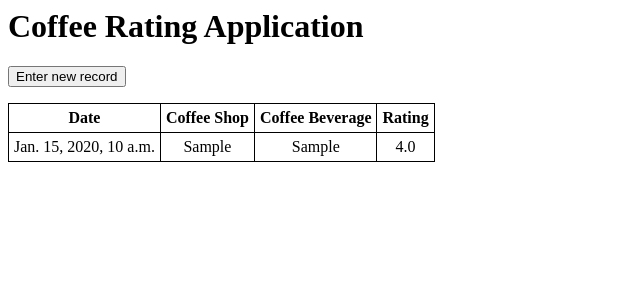
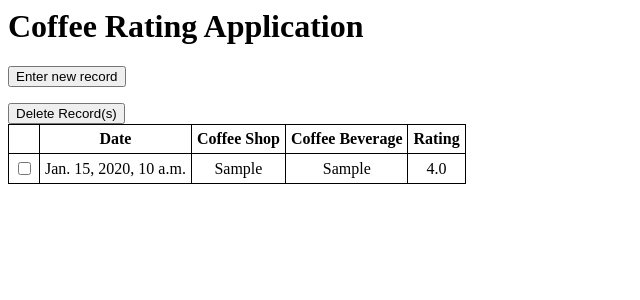
Before and after one commit to obejjada/coffee-rating-app, a Django app: page /coffee_database/all-records in a window 1280 px wide. Shown: the top 300 px of the page, without its empty margins (0-640 px from the left). Run offline with Django 4.2, Linux system fonts and the light colour scheme; tables that the repository leaves empty hold one stand-in row (values such as "Sample post").

Commit message:
Created delete method that takes the selected entries and deletes them from the database. Use the checkbox input which links to the ID of the databse entries. this id is used to delete from the database

```diff
--- a/coffee_database/templates/coffee_database/all-records.html
+++ b/coffee_database/templates/coffee_database/all-records.html
@@ -10,10 +10,14 @@
 </style>
 </head>
 <form action = "coffee-entry">
-  <input value = "Enter new record" type="submit" >
+  <input value = "Enter new record" type="submit">
 </form>
+<form action = "delete-entry" method = 'post'>
+  {% csrf_token %}
+  <input value = "Delete Record(s)" type="submit">
 <table>
     <tbody>
+        <th></th>
         <th style="text-align: center">Date</th>
         <th style="text-align: center">Coffee Shop</th>
         <th style="text-align: center">Coffee Beverage</th>
@@ -21,6 +25,9 @@
     </tbody>
     {% for record in all_records %}
     <tr>
+        <td>
+          <input type = "checkbox" name = "checkbox" value="{{record.id}}">
+        </td>
         <td style="text-align: center">{{record.Date}}</td>
         <td style="text-align: center">{{record.coffee_shop}}</td>
         <td style="text-align: center">{{record.coffee_beverage}}</td>
@@ -28,3 +35,4 @@
     </tr>
     {% endfor %}
 </table>
+</form>
--- a/coffee_database/urls.py
+++ b/coffee_database/urls.py
@@ -6,4 +6,5 @@ urlpatterns = [
     path("all-records", views.database_return, name="database_return"),
     path("coffee-entry", views.submit_form, name='submit_form'),
     path("coffee-entered", views.submit_record, name='submit_record'),
+    path("delete-entry", views.delete_entry, name='delete_entry')
 ]
--- a/coffee_database/views.py
+++ b/coffee_database/views.py
@@ -16,7 +16,8 @@ def database_return(request):
                    "coffee_shop": database_entries[index].get("coffee_shop"),
                    "coffee_beverage": database_entries[index].get(
                    "coffee_beverage"),
-                   "rating": database_entries[index].get("rating")}
+                   "rating": database_entries[index].get("rating"),
+                   "id": database_entries[index].get("id")}
         complete_entries.append(context)
     coffee_dict = {"all_records": complete_entries}
     return HttpResponse(template.render(coffee_dict, request))
@@ -36,3 +37,12 @@ def submit_record(request):
     entry.save()
     response = redirect('/coffee_database/all-records')
     return response
+
+
+def delete_entry(request):
+    '''Method to delete selected records from the database'''
+    for checked in request.POST.getlist('checkbox'):
+        entry = CoffeeDatabase.objects.get(id=checked)
+        entry.delete()
+    response = redirect('/coffee_database/all-records')
+    return response
```
